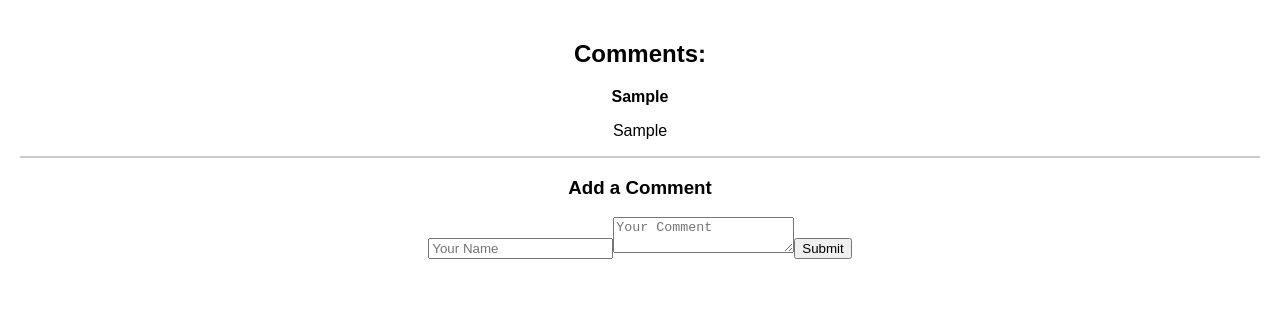
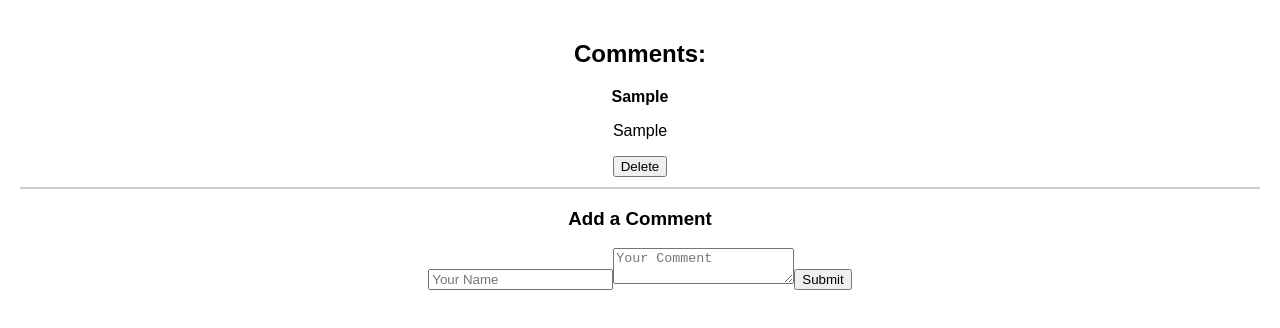
Before and after one commit to kozakevich13/pics-io, a React (Create React App) app: page / in a window 1280 px wide. Both pictures are taken after typing "Sample", "Sample" into the empty fields and a click on the button "Submit". Shown: the top 328 px of the page. Built offline with nearby package versions, Linux system fonts and the light colour scheme; no server answers.

Commit message:
user can delete any comment

```diff
--- a/src/components/Comments.js
+++ b/src/components/Comments.js
@@ -14,6 +14,12 @@ const Comments = () => {
     setComments([...comments, newComment]);
   };
 
+  const handleDeleteComment = (index) => {
+    const updatedComments = [...comments];
+    updatedComments.splice(index, 1);
+    setComments(updatedComments);
+  };
+
   return (
     <div className="comments-container">
       <h2>Comments:</h2>
@@ -23,6 +29,7 @@ const Comments = () => {
             {comment.user?.username || comment.name}
           </p>
           <p className="comment-body">{comment.body}</p>
+          <button onClick={() => handleDeleteComment(index)}>Delete</button>
           <hr className="comment-divider" />
         </div>
       ))}
```
